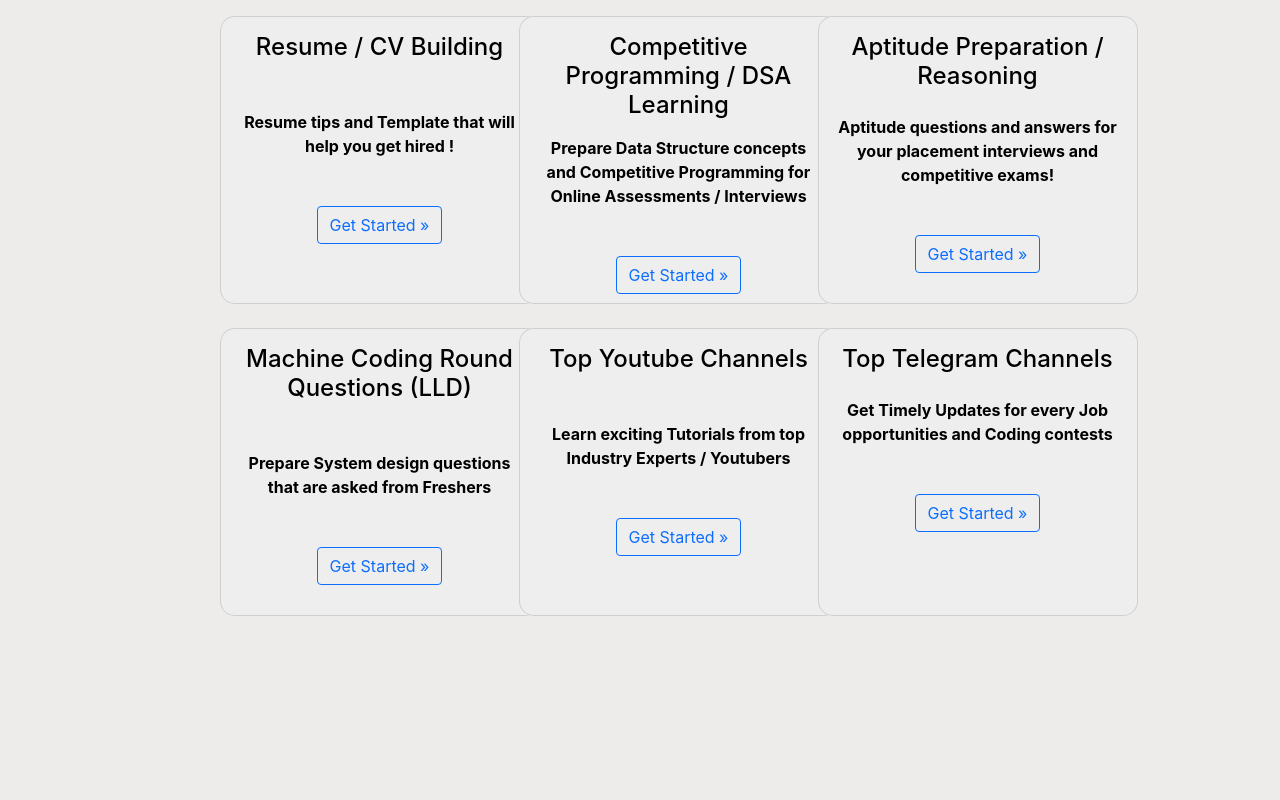
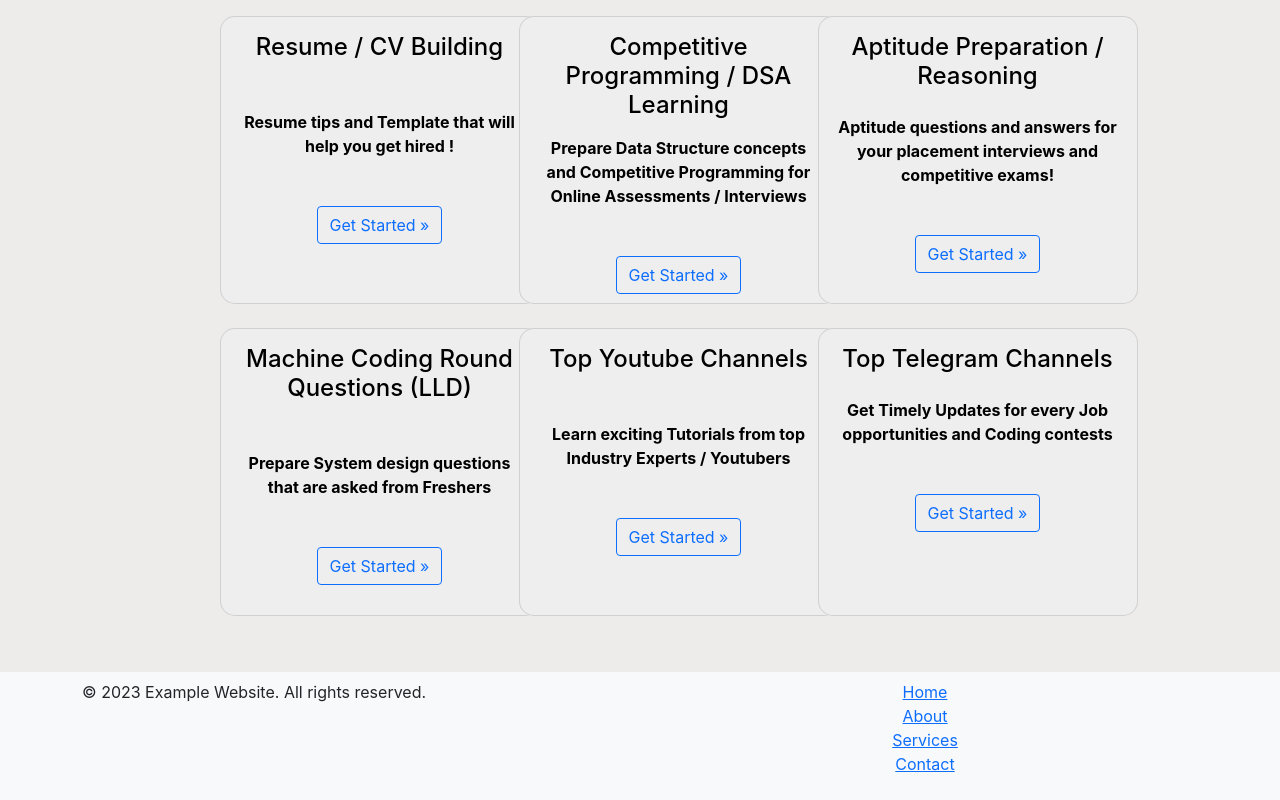
Before and after one commit to Manas0916/CodeCampus, a React (Create React App) app: page / in a window 1280 px wide. Shown: the part 1073-1873 px from the top of the page. Before the commit the page ends 1745 px from the top, so only its background shows below. Built offline with nearby package versions, Linux system fonts and the light colour scheme.

Commit message:
Footer created

```diff
--- a/src/App.js
+++ b/src/App.js
@@ -13,6 +13,7 @@ import Telegram from './components/Telegram';
 import Youtube from './components/Youtube';
 import PageNotFound from './components/PageNotFound';
 import React, { useState} from 'react';
+import Footer from './components/Footer';
 
 function App() {
   // const storedDarkMode = localStorage.getItem("DARK_MODE");
@@ -55,6 +56,7 @@ function App() {
           <Route exact path="/youtube" element={<Youtube mode={mode} />}></Route>
           <Route path="*" element={<PageNotFound mode={mode} />}></Route>
         </Routes>
+        <Footer/>
       </Router>
     </div>
   );
--- /dev/null
+++ b/src/components/Footer.js
@@ -0,0 +1,26 @@
+import React from "react";
+import { Link } from "react-router-dom";
+
+const Footer = () => {
+  return (
+    <footer className="bg-light py-2">
+      <div className="container">
+        <div className="row">
+          <div className="col-md-6 text-center text-md-start">
+            <p>&copy; 2023 Example Website. All rights reserved.</p>
+          </div>
+          <div className="col-md-6 text-center text-md-center">
+            <ul className="list-unstyled">
+              <li><Link to="#">Home</Link></li>
+              <li><Link to="#">About</Link></li>
+              <li><Link to="#">Services</Link></li>
+              <li><Link to="#">Contact</Link></li>
+            </ul>
+          </div>
+        </div>
+      </div>
+    </footer>
+  );
+};
+
+export default Footer;
```
